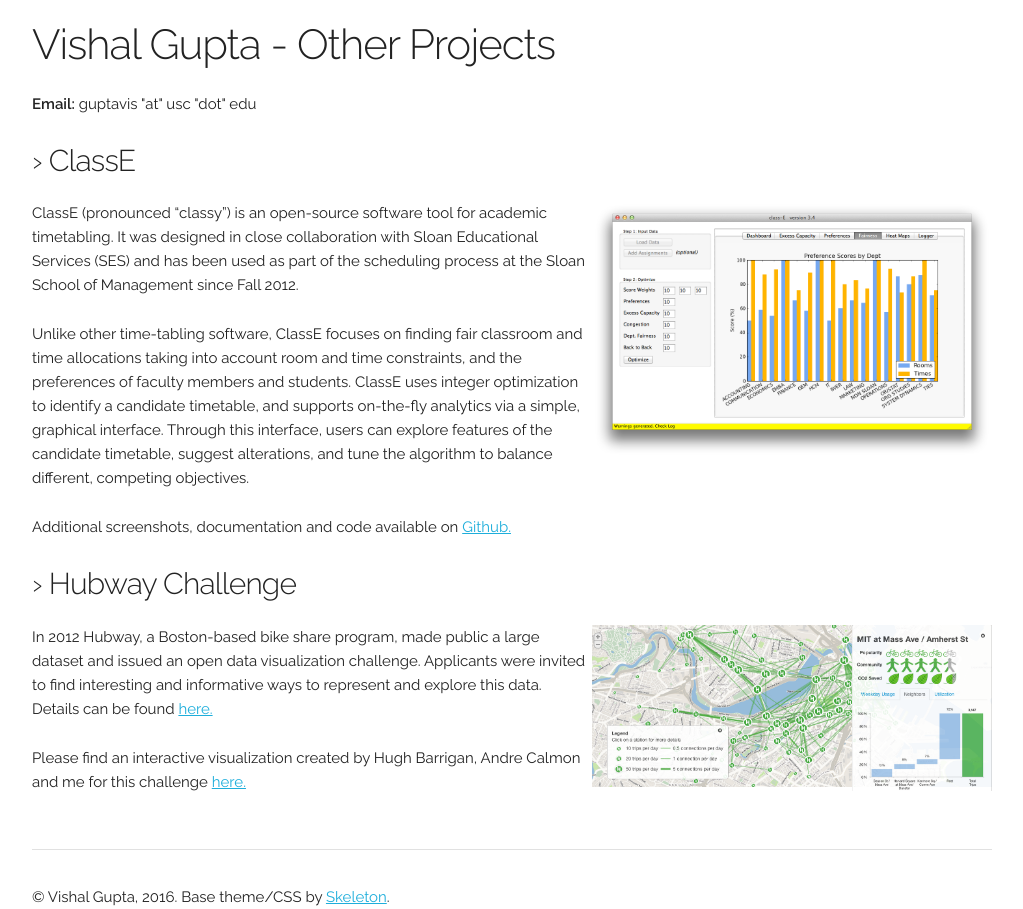
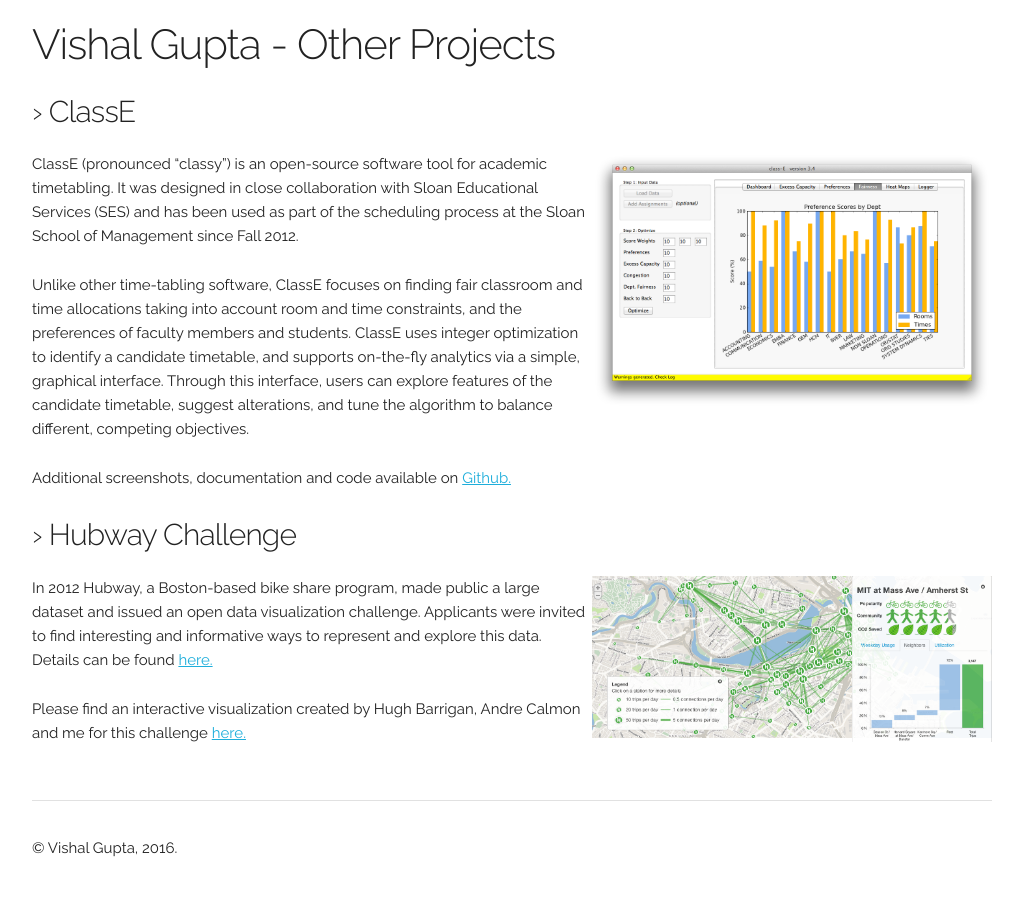
Before and after one commit to vgupta1/faculty_website, a Jekyll site: the page built from projects.md, in a window 1280 px wide. Shown: the whole page, without its empty margins (128-1151 px from the left). Built offline with Jekyll 4.4.1, drawn with Linux system fonts in a browser that asks for light colours; nearby versions of some CDN libraries.

Commit message:
Cleaning up the page layout

```diff
--- a/_layouts/default.html
+++ b/_layouts/default.html
@@ -49,11 +49,10 @@
     <div class="row">
       <div class="twelve columns" style="margin-top: 0%">
         <hr>
-        &copy; Vishal Gupta, 2016. Base theme/CSS by <a href="http://getskeleton.com/">Skeleton</a>.
+        &copy; Vishal Gupta, 2016.
       </div>
     </div>
   </div>
-
 
 <!-- End Document
   –––––––––––––––––––––––––––––––––––––––––––––––––– -->
--- a/_layouts/page.html
+++ b/_layouts/page.html
@@ -7,9 +7,6 @@ layout: default
     <h2><a class="hidelink" href="{{site.baseurl}}"> Vishal Gupta  </a>
         - {{ page.title }}
      </h2>
-    <p>
-    <b>Email:</b> guptavis "at" usc "dot" edu
-    </p>
   </div>
 </div>
 <div class="row">
```
